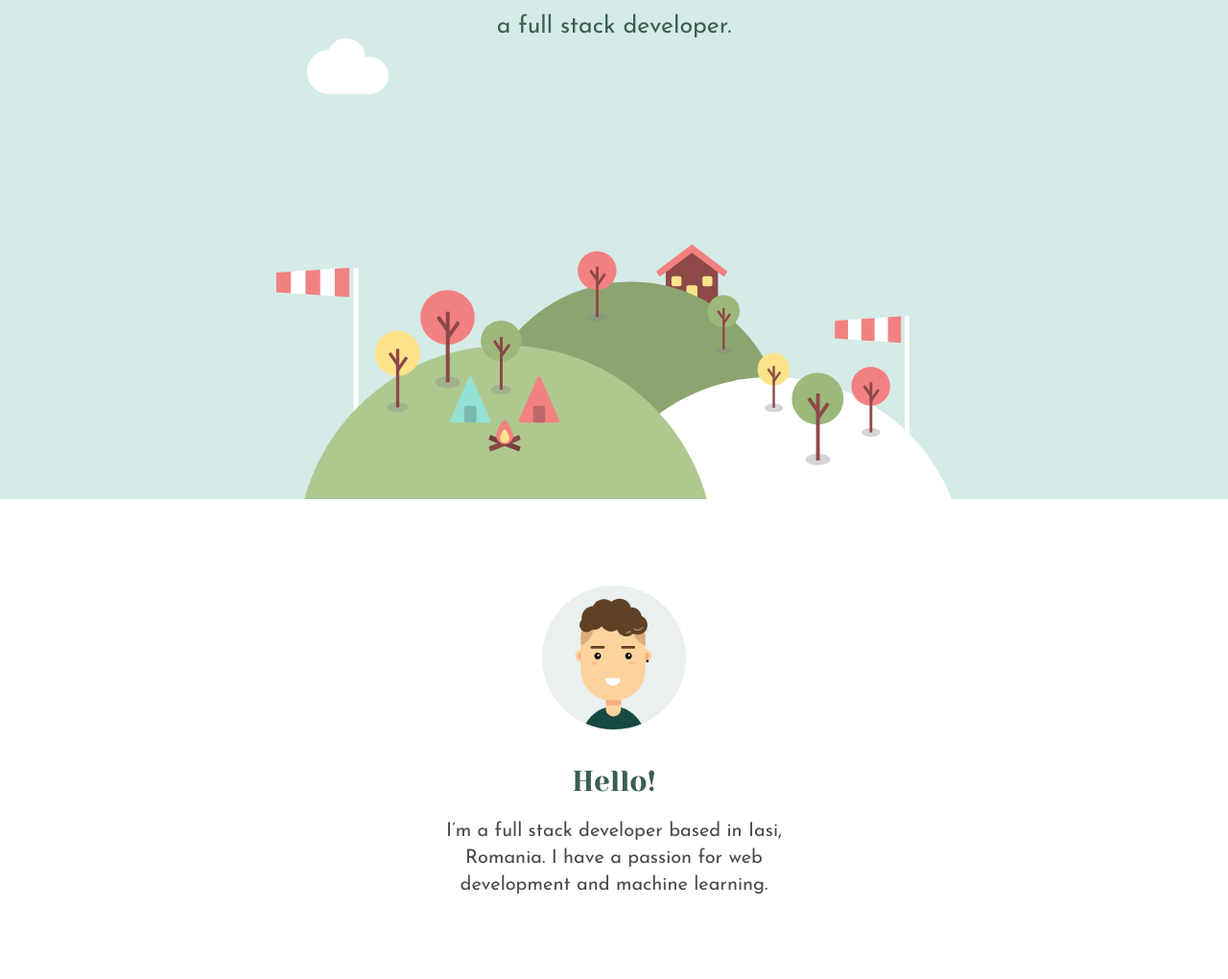
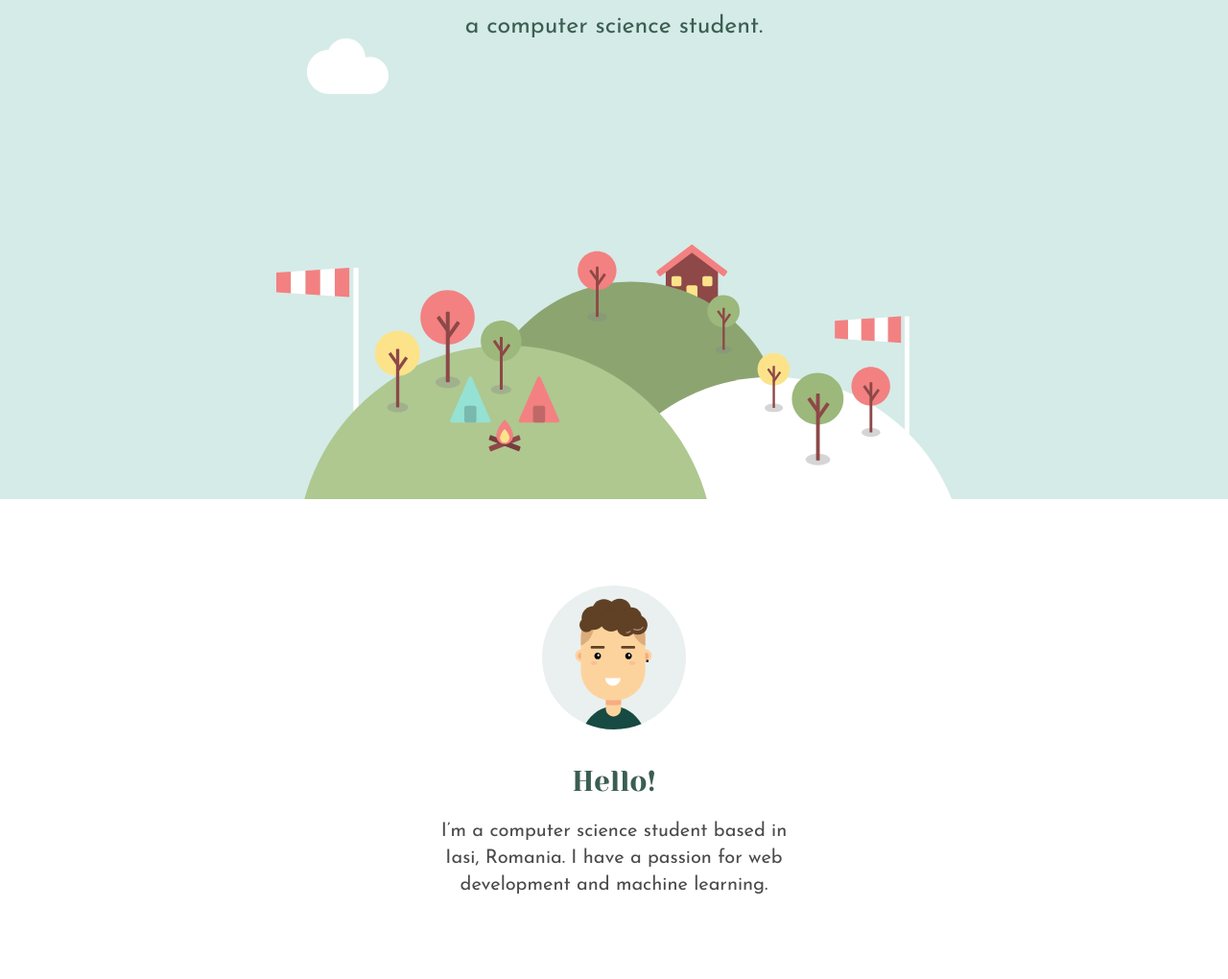
Before and after one commit to StoicaDragos2001/personal-site, a plain HTML site: page index.html in a window 1280 px wide. Shown: the part 280-1300 px from the top of the page at 96% size. Drawn offline with nearby package versions, Linux system fonts and the light colour scheme.

Commit message:
Update index.html

```diff
--- a/index.html
+++ b/index.html
@@ -51,7 +51,7 @@
         <div class="hero-text">
             <img class="top-cloud" src="images/cloud-img.svg" alt="cloud-img" />
             <h1 class="hero-title">I'm Dragos.</h1>
-            <h4 class="hero-subtitle">a full stack developer.</h4>
+            <h4 class="hero-subtitle">a computer science student.</h4>
             <img class="bottom-cloud" src="images/cloud-img.svg" alt="cloud-img" />
         </div>
         <img class="hero-illustration" src="images/hero.svg" alt="">
@@ -63,7 +63,7 @@
         <div class="profile">
             <img class="profile-pic" src="images/section-profile.svg" alt="">
             <h3>Hello!</h3>
-            <p class="profile-description"">I’m a full stack developer based in Iasi,
+            <p class="profile-description"">I’m a computer science student based in Iasi,
                 Romania. I have a passion for web development
                 and machine learning.</p>
         </div>
```
